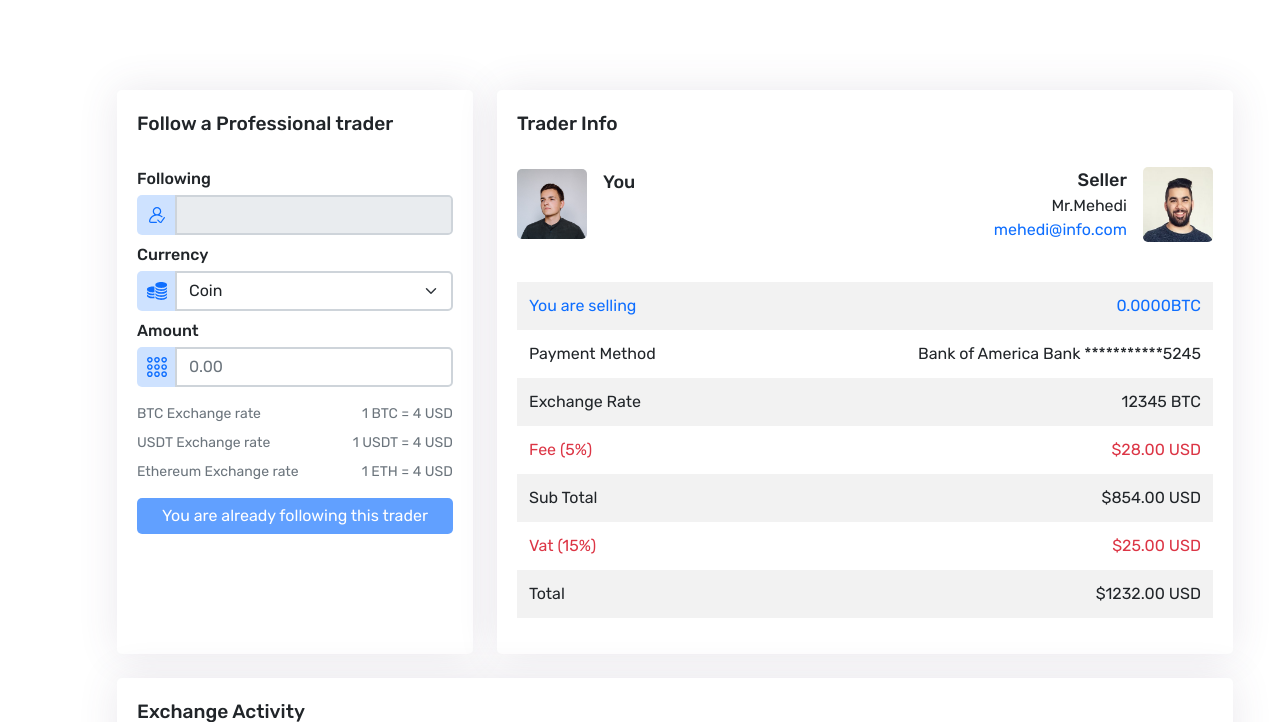
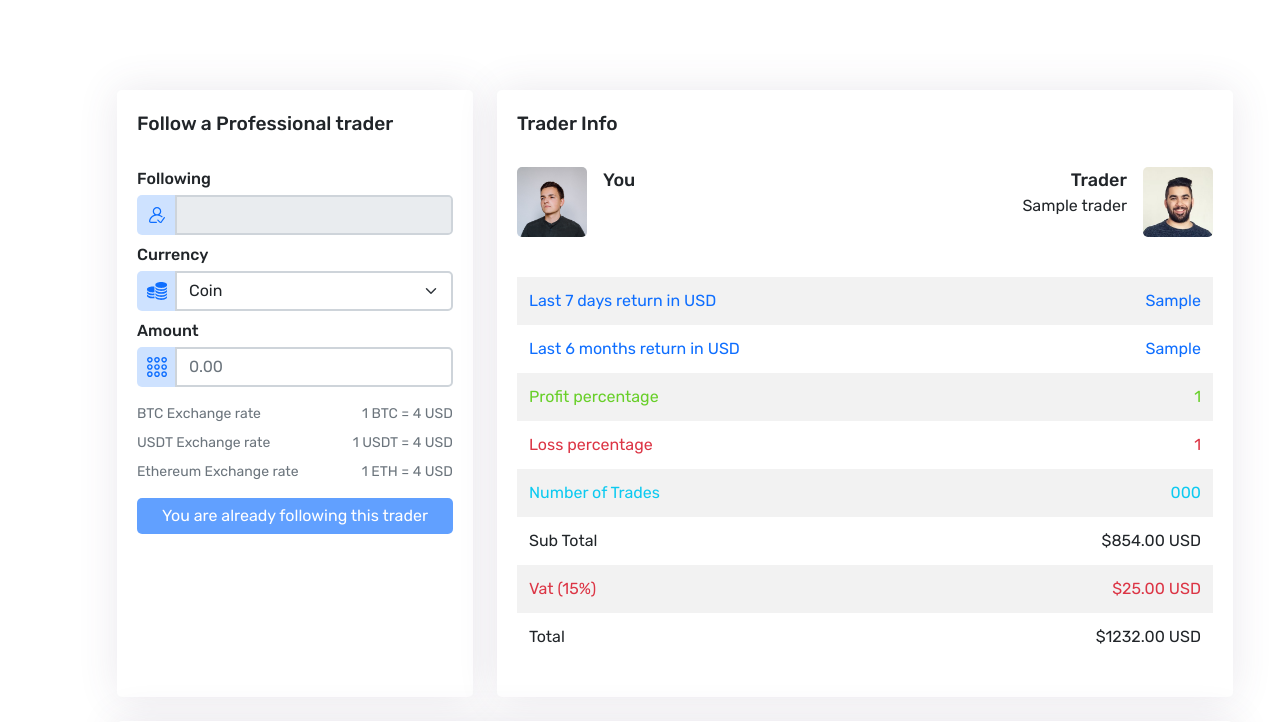
Before and after one commit to De-Code-Slayer/Crypto-Trading-ugojazzy, a Flask app: template app/templates/dashboard/exchange.html in a window 1280 px wide. Shown: the top 722 px of the page. Run offline with Flask 3, Linux system fonts and the light colour scheme; the template is opened without the code that fills it: most values are stand-ins (such as "Sample title", 1, 10 or a date in 2020); some libraries are stand-ins or nearby versions.

Commit message:
exchange template ongoing

```diff
--- a/app/templates/dashboard/exchange.html
+++ b/app/templates/dashboard/exchange.html
@@ -632,11 +632,11 @@
   </div>
   <div class="d-flex mb-3">
     <div class="me-sm-3 ms-3 ms-sm-0 text-sm-end order-1 order-sm-0">
-      <p class="fw-bold cfs-18">Seller</p>
-      <p>Mr.Mehedi</p>
-      <a href="mailto:mehedi@info.com" class="text-primary"
+      <p class="fw-bold cfs-18">Trader</p>
+      <p>{{trader.trader_name}}</p>
+      <!-- <a href="mailto:mehedi@info.com" class="text-primary"
         >mehedi@info.com</a
-      >
+      > -->
     </div>
     <img
       src={{url_for('static', filename="dashboard/assets/images/profile/2.jpg")}}
@@ -651,20 +651,24 @@
   >
     <tbody>
       <tr class="text-primary">
-        <td>You are selling</td>
-        <td class="text-end">0.0000BTC</td>
-      </tr>
-      <tr>
-        <td>Payment Method</td>
-        <td class="text-end">Bank of America Bank ***********5245</td>
-      </tr>
-      <tr>
-        <td>Exchange Rate</td>
-        <td class="text-end">12345 BTC</td>
+        <td>Last 7 days return in USD</td>
+        <td class="text-end">{{trader.last_days_return_usd}}</td>
+      </tr>
+      <tr class="text-primary">
+        <td>Last 6 months return in USD </td>
+        <td class="text-end">{{trader.last_months_return_usd}}</td>
+      </tr>
+      <tr class="text-success">
+        <td>Profit percentage</td>
+        <td class="text-end">{{trader.profit_percentage}}</td>
       </tr>
       <tr class="text-danger">
-        <td>Fee (5%)</td>
-        <td class="text-end">$28.00 USD</td>
+        <td >Loss percentage</td>
+        <td class="text-end">{{trader.loss_percentage}}</td>
+      </tr>
+      <tr class="text-info">
+        <td>Number of Trades</td>
+        <td class="text-end">{{trader.numbers_of_trades}}</td>
       </tr>
       <tr>
         <td>Sub Total</td>
```
Also changed, not shown: app/database/models.py (+9 -1 lines).
